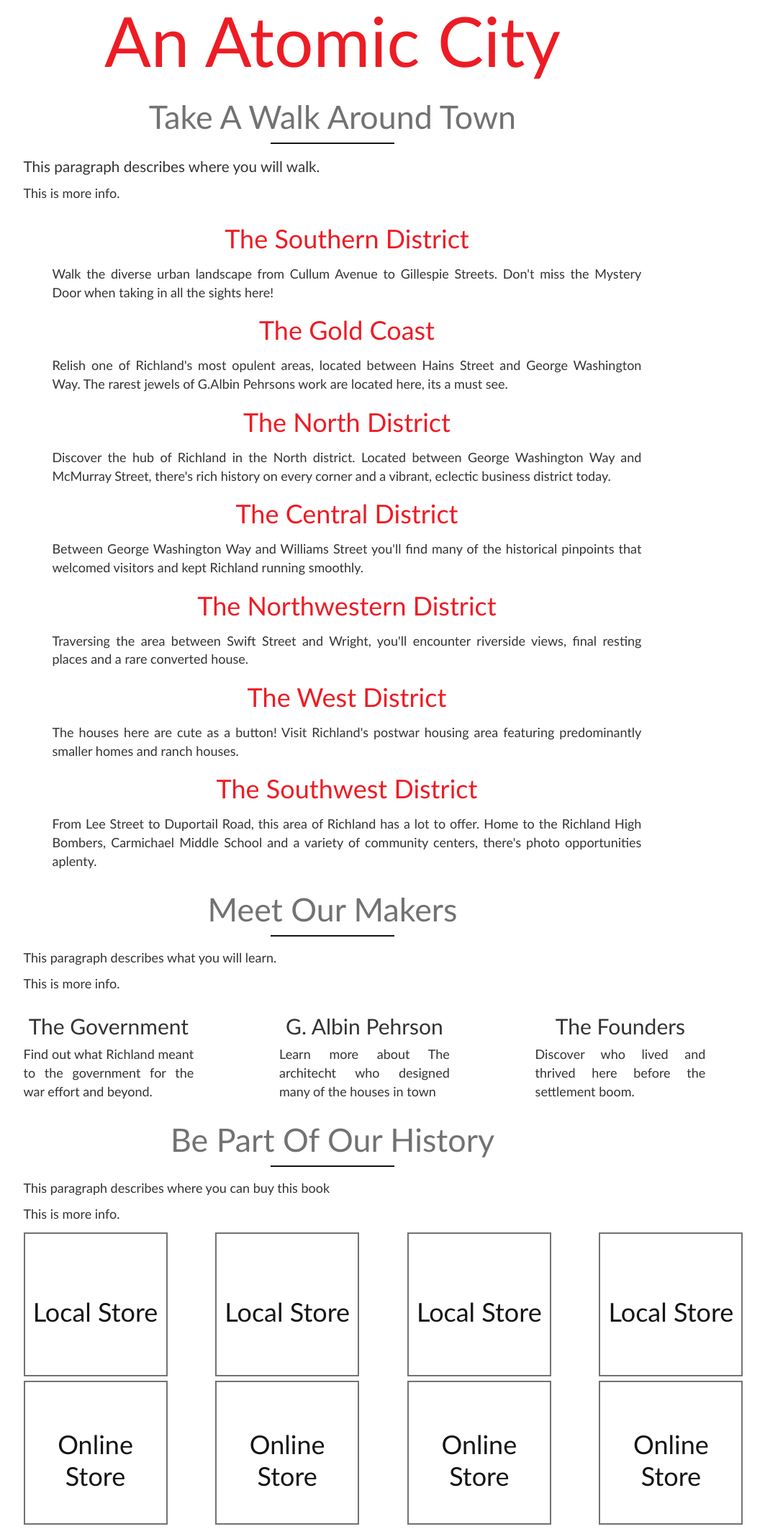
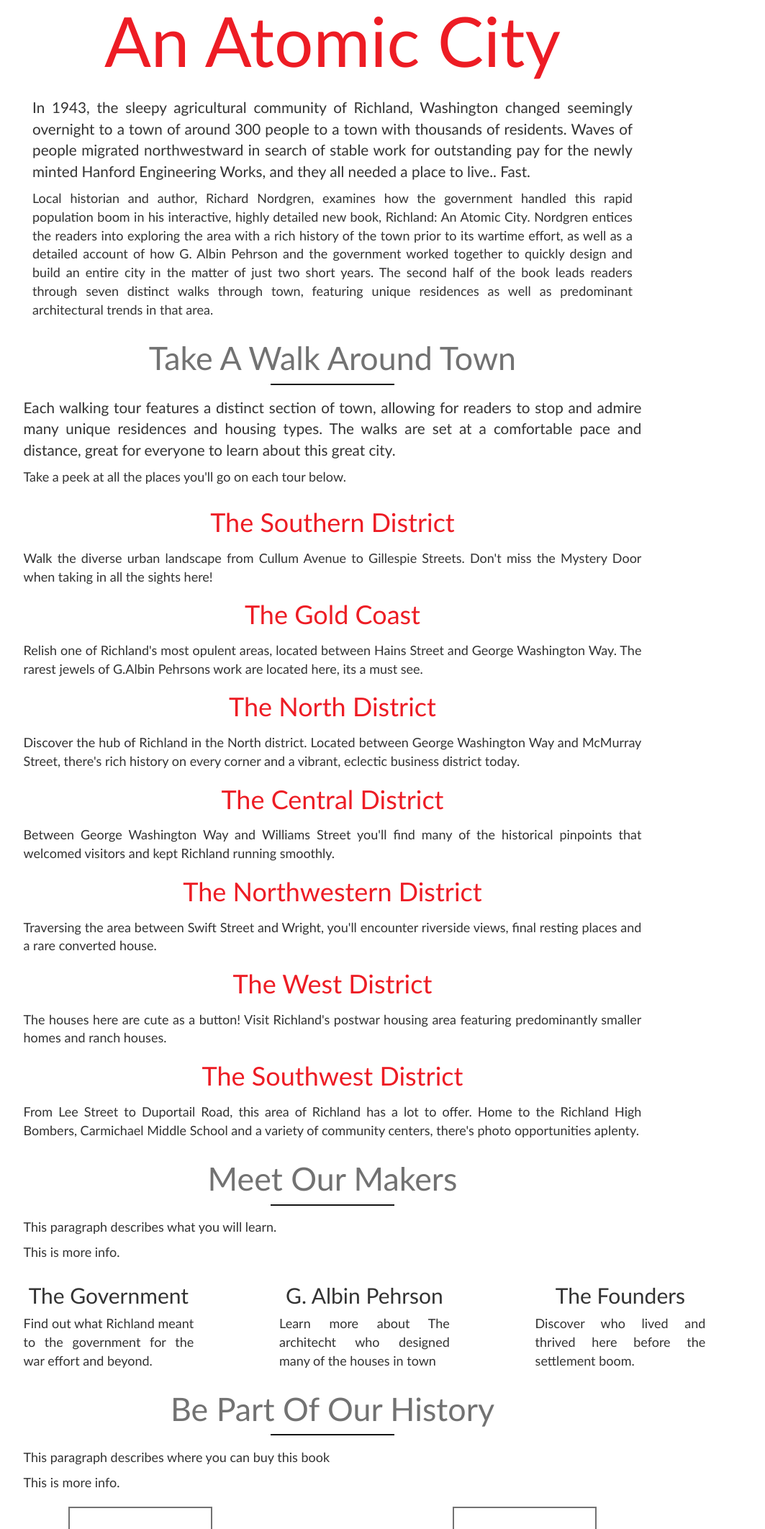
Before and after one commit to ninjaofawesome/atomic_city, a website: page app/index.html in a window 1280 px wide. Shown: the part 228-2352 px from the top of the page at 72% size, without its empty margins (178-1241 px from the left). Drawn offline with nearby package versions, Linux system fonts and the light colour scheme.

Commit message:
added type, need to work on different breakpoints on index

```diff
--- a/app/index.html
+++ b/app/index.html
@@ -45,14 +45,26 @@
       </div>
 
       <div class="section-row">
+        <div class="intro-container">
+          <div class="description-container">
+            <p class="intro-paragraph">In 1943, the sleepy agricultural community of Richland, Washington changed seemingly overnight to a town of around 300 people to a town with thousands of residents.  Waves of people migrated northwestward in search of stable work for outstanding pay for the newly minted Hanford Engineering Works, and they all needed a place to live.. Fast.</p>
+
+            <p>Local historian and author, Richard Nordgren, examines how the government handled this rapid population boom in his interactive, highly detailed new book, Richland: An Atomic City.  Nordgren entices the readers into exploring the area with a rich history of the town prior to its wartime effort, as well as a detailed account of how G. Albin Pehrson and the government worked together to quickly design and build an entire city in the matter of just two short years.  The second half of the book leads readers through seven distinct walks through town, featuring unique residences as well as predominant architectural trends in that area.</p>
+          </div>
+        </div>
+      </div>
+
+      <div class="section-row">
         <div class="walks-container">
           <h2 class="section-title">Take A Walk Around Town</h2>
           <div class="section-divider"></div>
 
           <div class="section-row">
             <div class="description-container">
-              <p class="intro-paragraph">This paragraph describes where you will walk.</p>
-              <p>This is more info.</p>
+              <p class="intro-paragraph">
+                Each walking tour features a distinct section of town, allowing for readers to stop and admire many unique residences and housing types.  The walks are set at a comfortable pace and distance, great for everyone to learn about this great city.
+              </p>
+              <p>Take a peek at all the places you'll go on each tour below.</p>
             </div>
           </div>
 
--- a/app/scss/core/_structure.scss
+++ b/app/scss/core/_structure.scss
@@ -24,7 +24,8 @@
 .purchase-container,
 .footer-container,
 .faq-footer-container,
-.richland-container {
+.richland-container,
+.intro-container {
   @include make-md-column(10);
   @include make-md-column-offset(1);
 }
--- a/app/scss/core/_type.scss
+++ b/app/scss/core/_type.scss
@@ -52,6 +52,7 @@ p {
 .walk-list,
 .footer-list {
   list-style-type: none;
+  padding: 0;
 }
 
 .link-item {
--- a/app/scss/pages/_index.scss
+++ b/app/scss/pages/_index.scss
@@ -28,8 +28,8 @@
 
 .walks-list-container,
 .purchase-container {
-  @include make-md-column(10);
-  @include make-md-column-offset(1);
+  @include make-md-column(8);
+  @include make-md-column-offset(2);
   @include make-sm-column(10);
   @include make-sm-column-offset(1);
   @include make-xs-column(10);
@@ -46,12 +46,12 @@
 }
 
 .purchase-list-container {
-  @include make-md-column(2);
-  @include make-md-column-offset(1);
-  @include make-sm-column(2);
-  @include make-sm-column-offset(1);
-  @include make-xs-column(2);
-  @include make-xs-column-offset(1);
+  @include make-md-column(3);
+  // @include make-md-column-offset(1);
+  @include make-sm-column(6);
+  // @include make-sm-column-offset(1);
+  @include make-xs-column(6);
+  // @include make-xs-column-offset(1);
 }
 
 .purchase-link {
```
Also changed, not shown: app/html/about.html (+1 -1 lines), app/html/faq.html (+3 -3 lines), app/css/styles.css.
